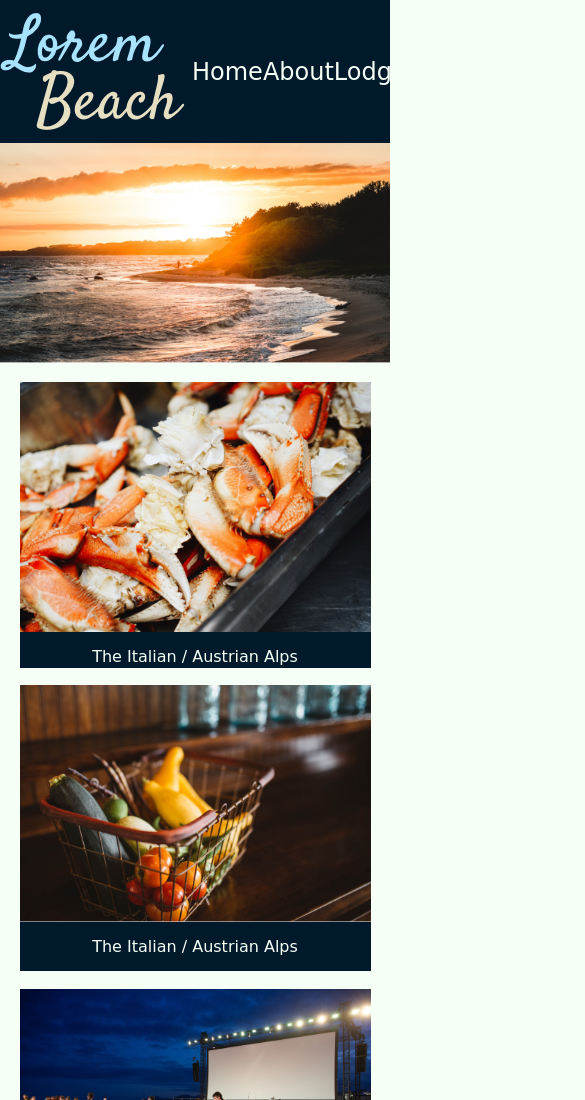
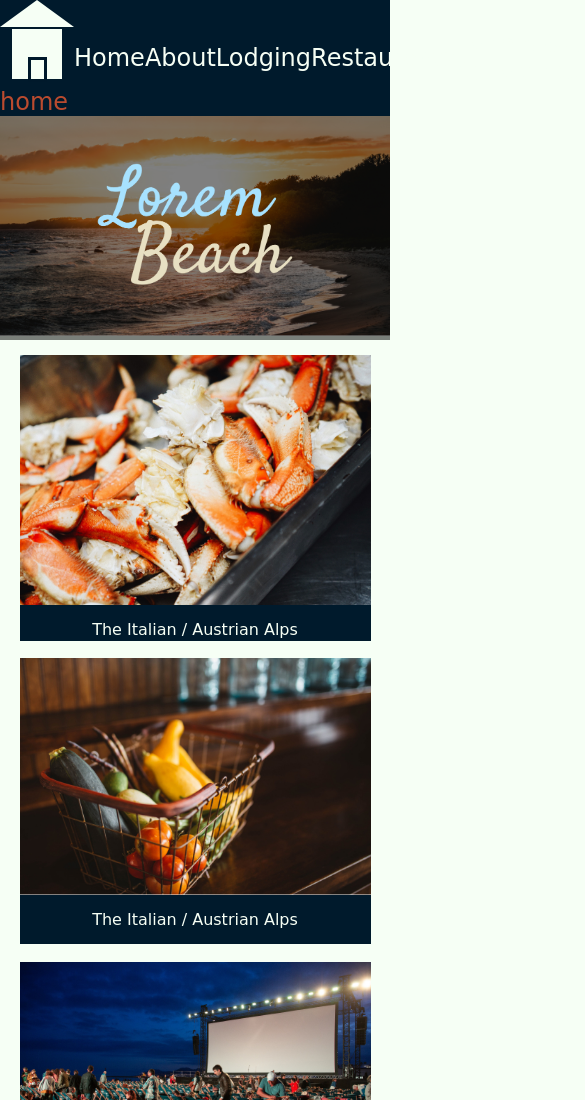
Before and after one commit to evan-mcconnell/beach-town, a website built with webpack: page src/index.html in a window 390 px wide. Shown: the top 1100 px of the page, 585 px wide, since content can reach past the window. Built offline with nearby package versions, Linux system fonts and the light colour scheme; a web font is replaced by a local one.

Commit message:
add custom icons and worked logo media query

```diff
--- a/src/index.html
+++ b/src/index.html
@@ -8,7 +8,27 @@
   </head>
   <body>
     <nav>
-      <img src="assets/img/logo.png" alt="Lorem-beach">
+      <img id="nav-logo" src="assets/img/logo.png" alt="Lorem-beach">
+      <div class="icons">
+        <a href="#">
+          <svg width="74px" height="82px" viewBox="0 0 74 82" version="1.1" xmlns="http://www.w3.org/2000/svg" xmlns:xlink="http://www.w3.org/1999/xlink">
+              <!-- Generator: Sketch 50.2 (55047) - http://www.bohemiancoding.com/sketch -->
+              <desc>Created with Sketch.</desc>
+              <defs></defs>
+              <g id="Page-1" stroke="none" stroke-width="1" fill="none" fill-rule="evenodd">
+                <g id="Artboard-2" transform="translate(-81.000000, -70.000000)">
+                    <g id="home" transform="translate(81.000000, 70.000000)">
+                        <rect id="Rectangle" fill="#F6FFF5" x="12" y="29" width="50" height="50"></rect>
+                        <polygon id="Triangle" fill="#F6FFF5" points="37 0 74 27 0 27"></polygon>
+                        <rect id="Rectangle-3" stroke="#00192B" stroke-width="3" x="29.5" y="58.5" width="16" height="22"></rect>
+                    </g>
+                  </g>
+              </g>
+          </svg> home </a>
+
+      </div>
+
+
       <a href="#">Home</a>
       <a href="#">About</a>
       <a href="#">Lodging</a>
@@ -19,12 +39,16 @@
       </div>
       <a href="#">Contact Us</a>
     </nav>
+    <div class="splash-img">
+      <img id="splash-logo" src="assets/img/large-logo.png" alt="Lorem-beach">
       <img id="landPage"
       srcset="assets/img/landing-page/beach-sunset-500.jpg 500w,
       assets/img/landing-page/beach-sunset-1000.jpg 1000w,
       assets/img/landing-page/beach-sunset-2000.jpg 2000w"
       src="assets/img/landing-page/beach-sunset.jpg"
       alt="sunset on the beach">
+      <div class="dark-screen"></div>
+    </div>
     <div class="features">
       <div>
         <img src="assets/img/landing-page/crab.jpg" alt="crab">
--- a/src/sass/pages/landing.scss
+++ b/src/sass/pages/landing.scss
@@ -1,6 +1,40 @@
+#nav-logo{
+  @include mediaQuery(1000px){
+    display:none;
+  }
+}
 
 #landPage {
   width: 100%;
+}
+
+.splash-img{
+  position:relative;
+}
+
+#splash-logo{
+  display: none;
+  @include mediaQuery(1000px) {
+    display: block;
+    position:absolute;
+    left:50%;
+    top:50%;
+    transform:translate(-50%,-50%);
+    width:50%;
+    z-index:1;
+  }
+}
+
+
+.dark-screen:after {
+  content:'';
+  display:block;
+  position: absolute;
+  top: 0;
+  bottom: 0;
+  left: 0;
+  right: 0;
+  background-color: rgba(0, 0, 0, 0.5);
 }
 
 .features {
```
Also changed, not shown: README.md, src/assets/img/large-logo.png (added), 1 other file. Lines whose indentation alone changed are shown as unchanged.
